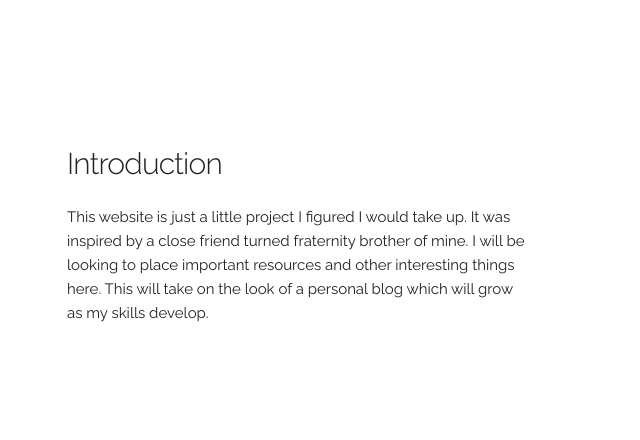
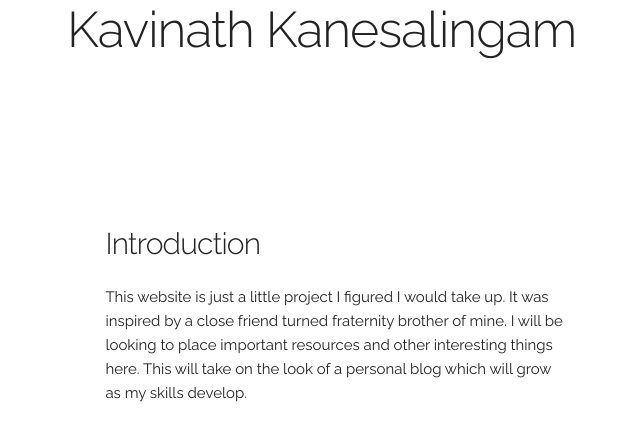
Before and after one commit to kkane066/kkane066.github.io, a plain HTML site: page index.html in a window 1280 px wide. Shown: the whole page, without its empty margins (93-733 px from the left). Drawn offline with Linux system fonts and the light colour scheme.

Commit message:
Added Title to Page and new <div>

```diff
--- a/index.html
+++ b/index.html
@@ -33,9 +33,12 @@
   –––––––––––––––––––––––––––––––––––––––––––––––––– -->
   <div class="container">
     <div class="row">
+    <div class="Title" style= "margin-top: 0%">
+    <h1> Kavinath Kanesalingam</h1>
       <div class="one-half column" style="margin-top: 15%">
         <h4>Introduction</h4>
         <p>This website is just a little project I figured I would take up. It was inspired by a close friend turned fraternity brother of mine. I will be looking to place important resources and other interesting things here. This will take on the look of a personal blog which will grow as my skills develop.</p>
+        </div>
       </div>
     </div>
   </div>
```
